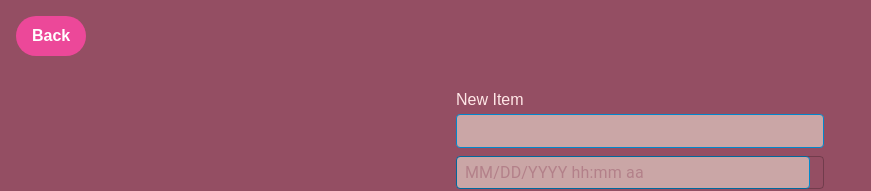
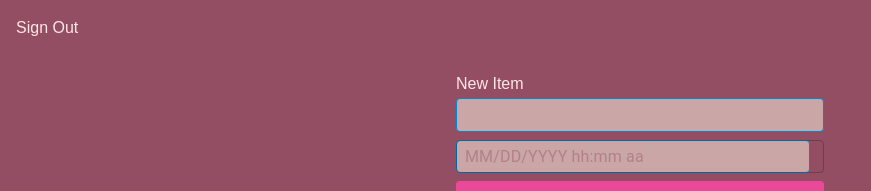
Before and after one commit to tirzagabriella/ToDoList_Assignment2, a React (Vite) app: page /home in a window 1280 px wide. Shown: the top 191 px of the page, without its empty margins (0-871 px from the left). Built offline with nearby package versions, Linux system fonts and the light colour scheme; no server answers; sample sign-in values are in the browser's storage.

Commit message:
implement logout and login redirect

```diff
--- a/src/pages/home/Home.jsx
+++ b/src/pages/home/Home.jsx
@@ -12,6 +12,7 @@ import dayjs from "dayjs";
 
 import utc from "dayjs/plugin/utc";
 import timezone from "dayjs/plugin/timezone";
+import { logout } from "../../../firebase";
 
 dayjs.extend(utc);
 dayjs.extend(timezone);
@@ -25,27 +26,29 @@ export default function Home() {
   const [editedId, setEditedId] = useState(null);
   const [filterStatus, setFilterStatus] = useState("All");
   const [datetimeState, setdatetimeState] = useState(dayjs());
-  // const [dataChangeState, setDataChangeState] = useState("");
 
-  // useEffect(() => {
-  //   console.log("SET");
-  //   localStorage.setItem("todolist", JSON.stringify(todos));
+  const navigate = useNavigate();
 
-  //   console.log("triggered on ", dataChangeState);
-  // }, [dataChangeState]);
+  const navtoSplash = () => {
+    navigate("/");
+  };
+
+  const navToLogin = () => {
+    navigate("/login");
+  };
 
   useEffect(() => {
+    if (!localStorage.getItem("authToken")) {
+      navToLogin();
+    }
+
     const currTodoFromStorage = localStorage.getItem("todolist");
-    console.log("curr todo from useeffect 1 : ", currTodoFromStorage);
     if (currTodoFromStorage) {
       setTodos(JSON.parse(currTodoFromStorage));
     }
   }, []);
 
   useEffect(() => {
-    // const currTodoFromStorage = localStorage.getItem("todolist");
-    // console.log("curr todo : ", currTodoFromStorage);
-
     let filteredTodos = todos;
 
     switch (filterStatus) {
@@ -73,12 +76,6 @@ export default function Home() {
 
     setShownTodos(filteredTodos);
   }, [todos, filterStatus]);
-
-  const navigate = useNavigate();
-
-  const navtoSplash = () => {
-    navigate("/");
-  };
 
   const handleDateChange = (newValue) => {
     setdatetimeState(newValue);
@@ -178,8 +175,6 @@ export default function Home() {
     setEditedValue("");
 
     toggle();
-
-    // setDataChangeState("edit");
   }
 
   function deleteTodo(id) {
@@ -187,21 +182,25 @@ export default function Home() {
       return currentTodos.filter((todo) => todo.id !== id);
     });
 
-    // setDataChangeState("delete");
-
     const newData = JSON.stringify(todos.filter((todo) => todo.id !== id));
 
     localStorage.setItem("todolist", newData);
   }
 
+  const onSignOut = () => {
+    logout();
+    localStorage.removeItem("authToken");
+    navtoSplash();
+  };
+
   return (
     <>
-      <button
-        className="bg-pink-500 hover:bg-blue-700 text-white font-bold py-2 px-4 rounded-full m-4"
-        onClick={navtoSplash}
+      <div
+        className="flex flex-row cursor-pointer m-4"
+        onClick={() => onSignOut()}
       >
-        Back
-      </button>
+        <span>Sign Out</span>
+      </div>
 
       <AddItemForm
         handleSubmit={handleSubmit}
```
